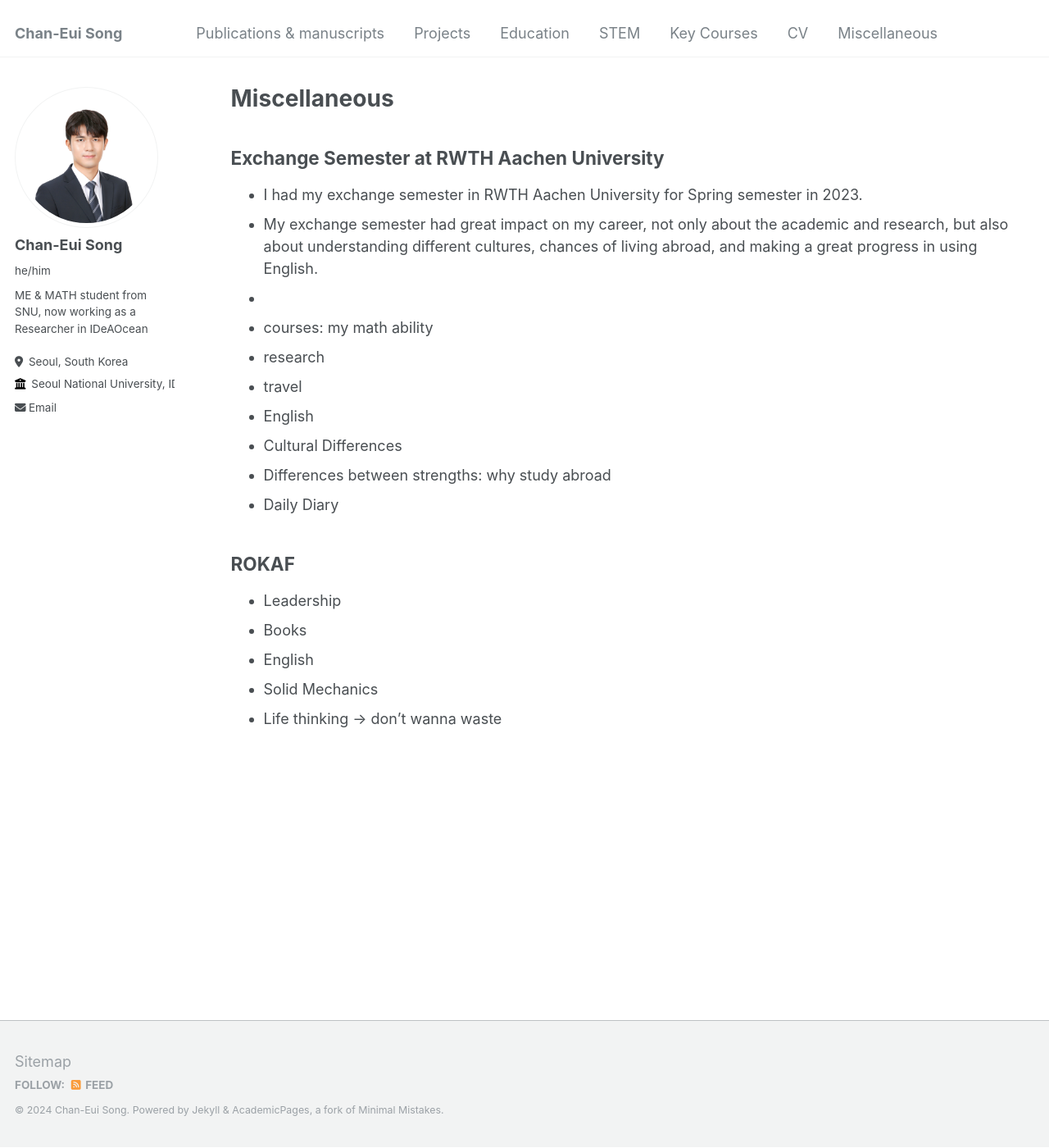
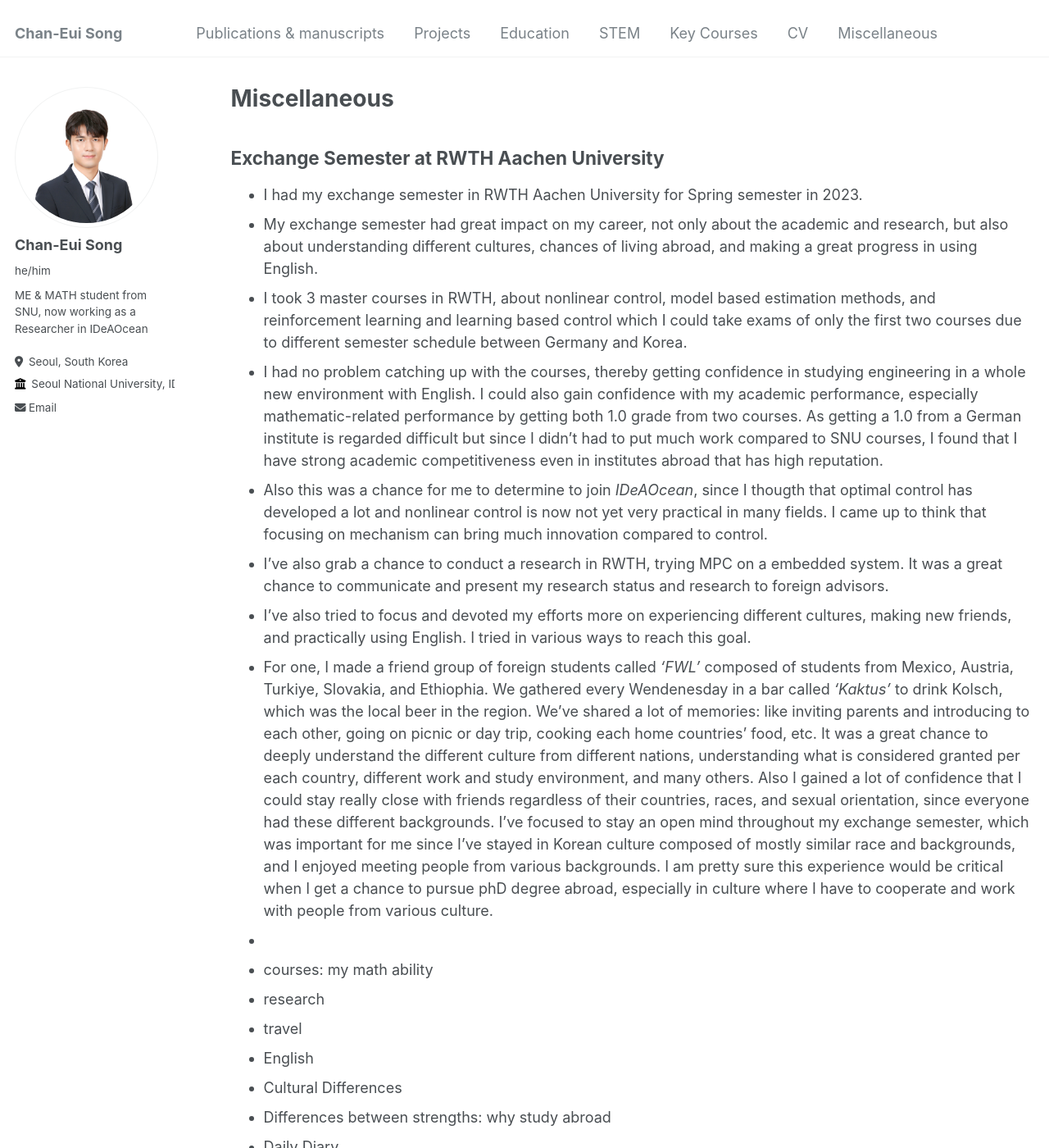
Before and after one commit to cksdml1014/chanisong, a Jekyll site: the page built from _pages/Miscellaneous.md, in a window 1280 px wide and 1400 px high. Shown: the whole window at 82% size. Built offline with Jekyll 4.4.1, drawn with Linux system fonts in a browser that asks for light colours.

Commit message:
Update Miscellaneous.md

```diff
--- a/_pages/Miscellaneous.md
+++ b/_pages/Miscellaneous.md
@@ -8,6 +8,12 @@ author_profile: true
 
 - I had my exchange semester in RWTH Aachen University for Spring semester in 2023.
 - My exchange semester had great impact on my career, not only about the academic and research, but also about understanding different cultures, chances of living abroad, and making a great progress in using English.
+- I took 3 master courses in RWTH, about nonlinear control, model based estimation methods, and reinforcement learning and learning based control which I could take exams of only the first two courses due to different semester schedule between Germany and Korea.
+- I had no problem catching up with the courses, thereby getting confidence in studying engineering in a whole new environment with English. I could also gain confidence with my academic performance, especially mathematic-related performance by getting both 1.0 grade from two courses. As getting a 1.0 from a German institute is regarded difficult but since I didn't had to put much work compared to SNU courses, I found that I have strong academic competitiveness even in institutes abroad that has high reputation.
+- Also this was a chance for me to determine to join *IDeAOcean*, since I thougth that optimal control has developed a lot and nonlinear control is now not yet very practical in many fields. I came up to think that focusing on mechanism can bring much innovation compared to control.
+- I've also grab a chance to conduct a research in RWTH, trying MPC on a embedded system. It was a great chance to communicate and present my research status and research to foreign advisors.
+- I've also tried to focus and devoted my efforts more on experiencing different cultures, making new friends, and practically using English. I tried in various ways to reach this goal.
+- For one, I made a friend group of foreign students called *'FWL'* composed of students from Mexico, Austria, Turkiye, Slovakia, and Ethiophia. We gathered every Wendenesday in a bar called *'Kaktus'* to drink Kolsch, which was the local beer in the region. We've shared a lot of memories: like inviting parents and introducing to each other, going on picnic or day trip, cooking each home countries' food, etc. It was a great chance to deeply understand the different culture from different nations, understanding what is considered granted per each country, different work and study environment, and many others. Also I gained a lot of confidence that I could stay really close with friends regardless of their countries, races, and sexual orientation, since everyone had these different backgrounds. I've focused to stay an open mind throughout my exchange semester, which was important for me since I've stayed in Korean culture composed of mostly similar race and backgrounds, and I enjoyed meeting people from various backgrounds. I am pretty sure this experience would be critical when I get a chance to pursue phD degree abroad, especially in culture where I have to cooperate and work with people from various culture.
 -
 
 - courses: my math ability
```
